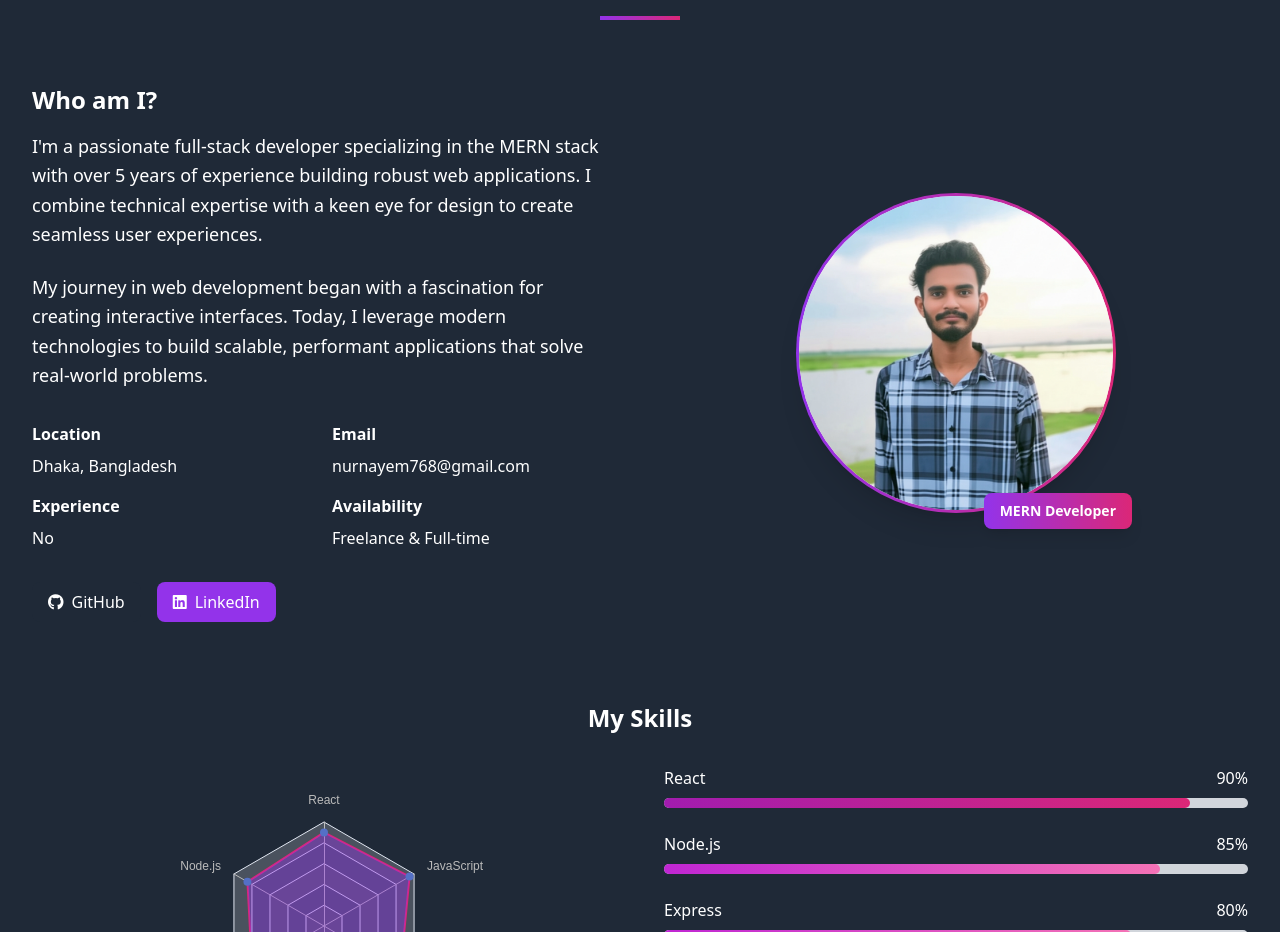
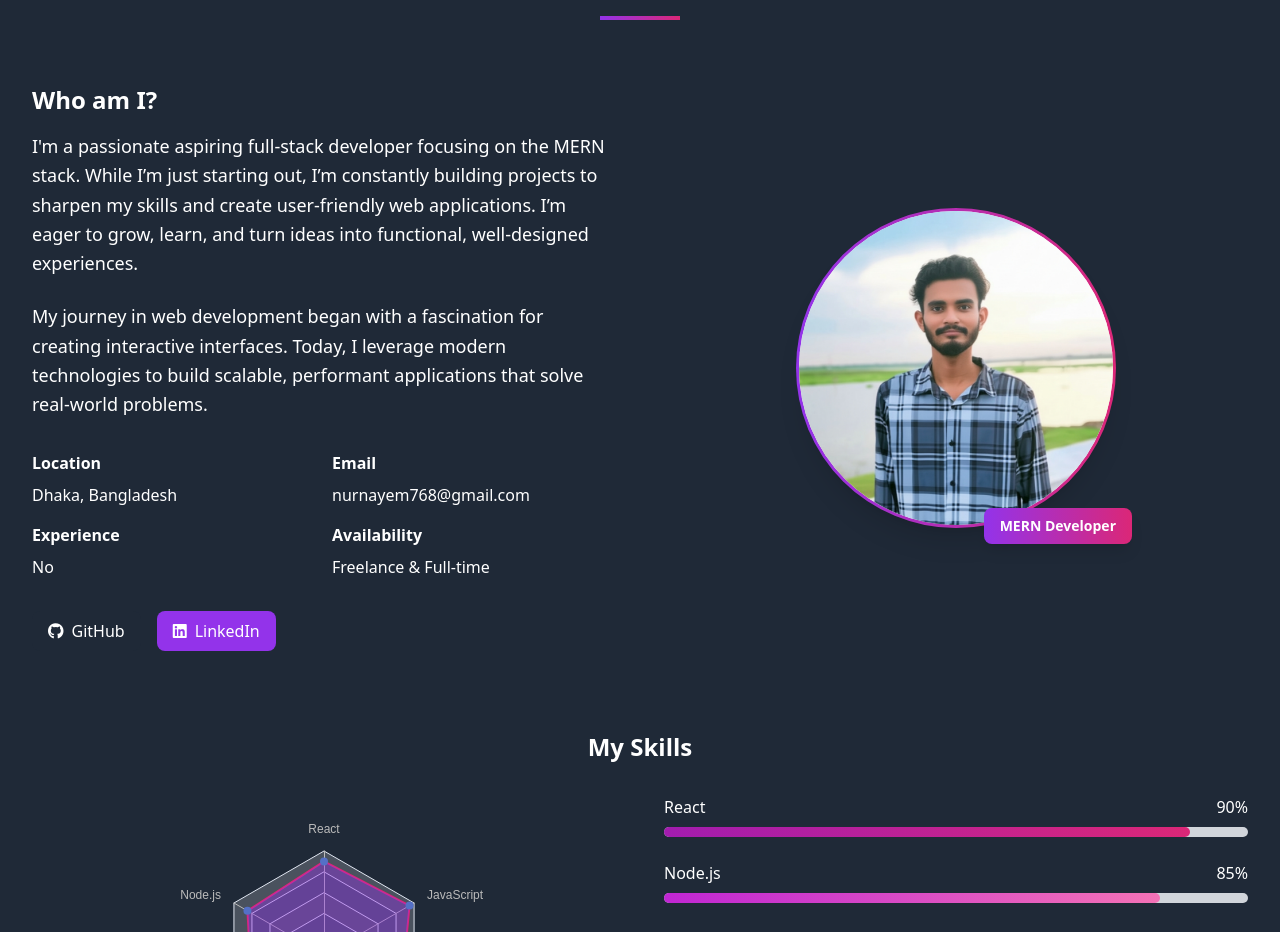
Before and after one commit to Nur-Nayeem/My-Portfolio, a React (Vite) app: page / in a window 1280 px wide. Shown: the part 920-1852 px from the top of the page. Built offline with nearby package versions, Linux system fonts and the light colour scheme.

Commit message:
edit abot section

```diff
--- a/src/components/AboutSection.tsx
+++ b/src/components/AboutSection.tsx
@@ -23,10 +23,7 @@ const AboutSection: React.FC<AboutSectionProps> = ({ darkMode}) => {
             <div className="order-2 lg:order-1">
               <h3 className="text-2xl font-bold mb-4">Who am I?</h3>
               <p className="text-lg mb-6 leading-relaxed">
-                I'm a passionate full-stack developer specializing in the MERN
-                stack with over 5 years of experience building robust web
-                applications. I combine technical expertise with a keen eye for
-                design to create seamless user experiences.
+                I'm a passionate aspiring full-stack developer focusing on the MERN stack. While I’m just starting out, I’m constantly building projects to sharpen my skills and create user-friendly web applications. I’m eager to grow, learn, and turn ideas into functional, well-designed experiences.
               </p>
               <p className="text-lg mb-8 leading-relaxed">
                 My journey in web development began with a fascination for
```
Also changed, not shown: 3 other files (tests, documents, lock files or other folders).
